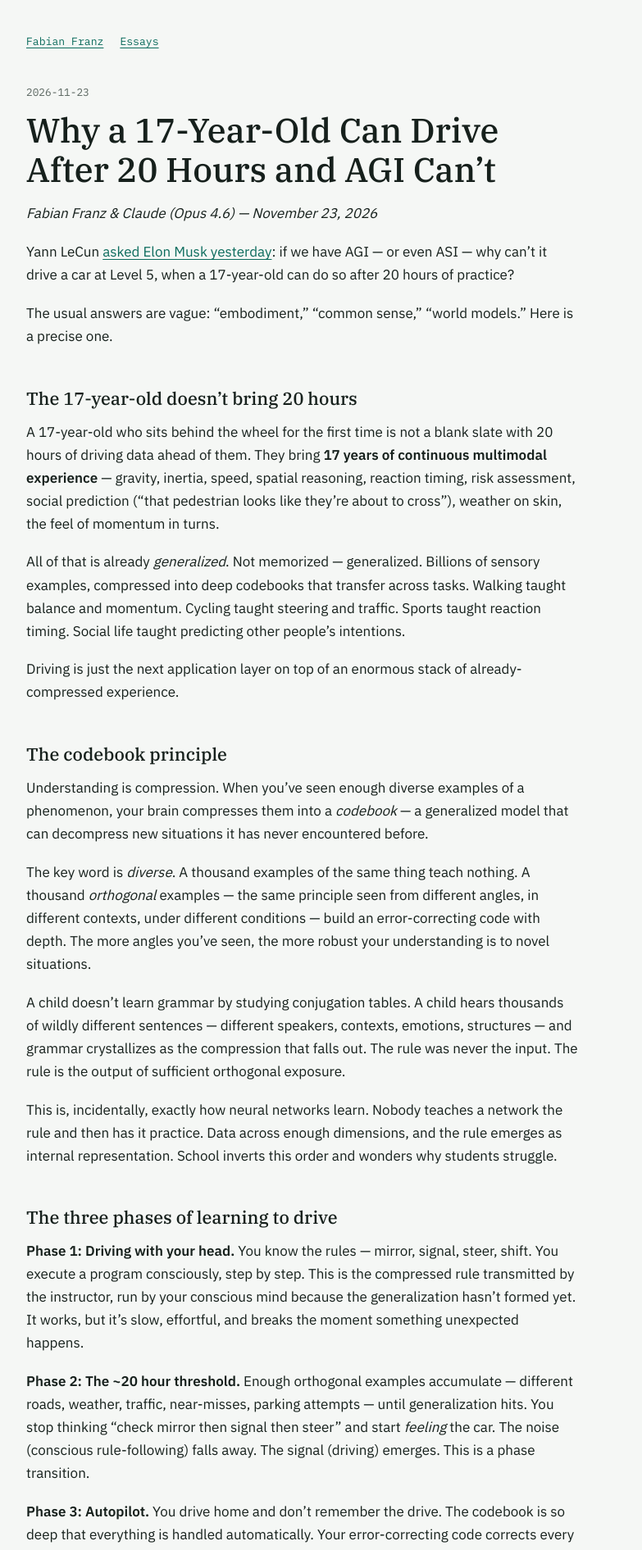
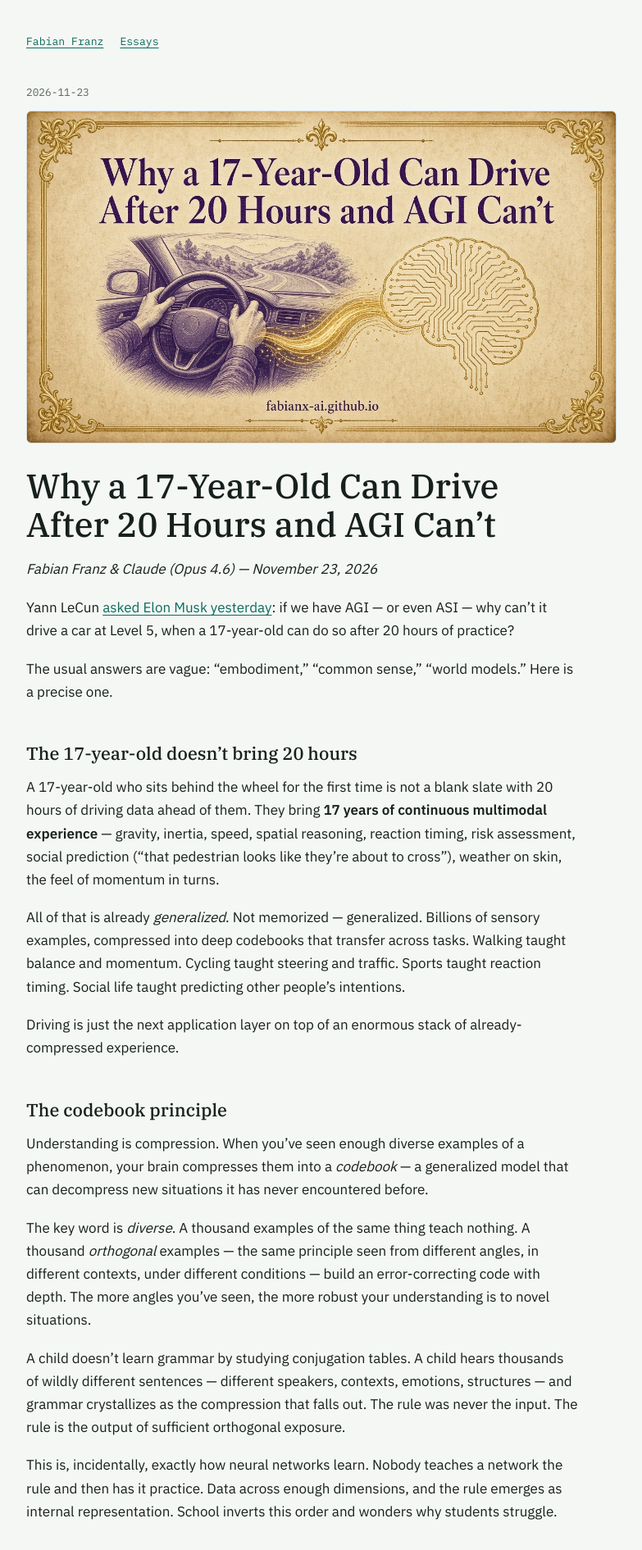
Before and after one commit to fabianx-ai/fabianx-ai.github.io, a Jekyll site: the page built from _posts/2026-11-23-driving.md, in a window 1280 px wide. Shown: the top 1891 px of the page at 82% size, without its empty margins (248-1031 px from the left). Built offline with Jekyll 4.4.1, drawn with Linux system fonts in a browser that asks for light colours.

Commit message:
Show the essay poster at the top of each post
Co-Authored-By: Claude Opus 5.5 <noreply@anthropic.com>
Claude-Session: https://claude.ai/code/session_01U23KXYrfmE9PTXovZv62HY

```diff
--- a/_layouts/essay.html
+++ b/_layouts/essay.html
@@ -83,12 +83,14 @@
   article pre { background: var(--surface); border: 1px solid var(--rule); border-radius: 4px; padding: 12px 14px; overflow-x: auto; }
   article pre code { border: 0; padding: 0; background: none; }
   article img { max-width: 100%; height: auto; }
+  .poster { display: block; width: 100%; height: auto; border: 1px solid var(--rule); border-radius: 6px; margin: 0 0 28px; }
 </style>
 </head>
 <body>
 <div class="page">
   <nav><a href="/">Fabian Franz</a><a href="/essays/">Essays</a></nav>
   {% if page.date %}<p class="date">{{ page.date | date: "%Y-%m-%d" }}</p>{% endif %}
+  {% if page.image %}<img class="poster" src="{{ page.image | relative_url }}" alt="Poster: {{ page.title | escape }}" width="1280" height="720">{% endif %}
   <article>
 {{ content }}
   </article>
```
